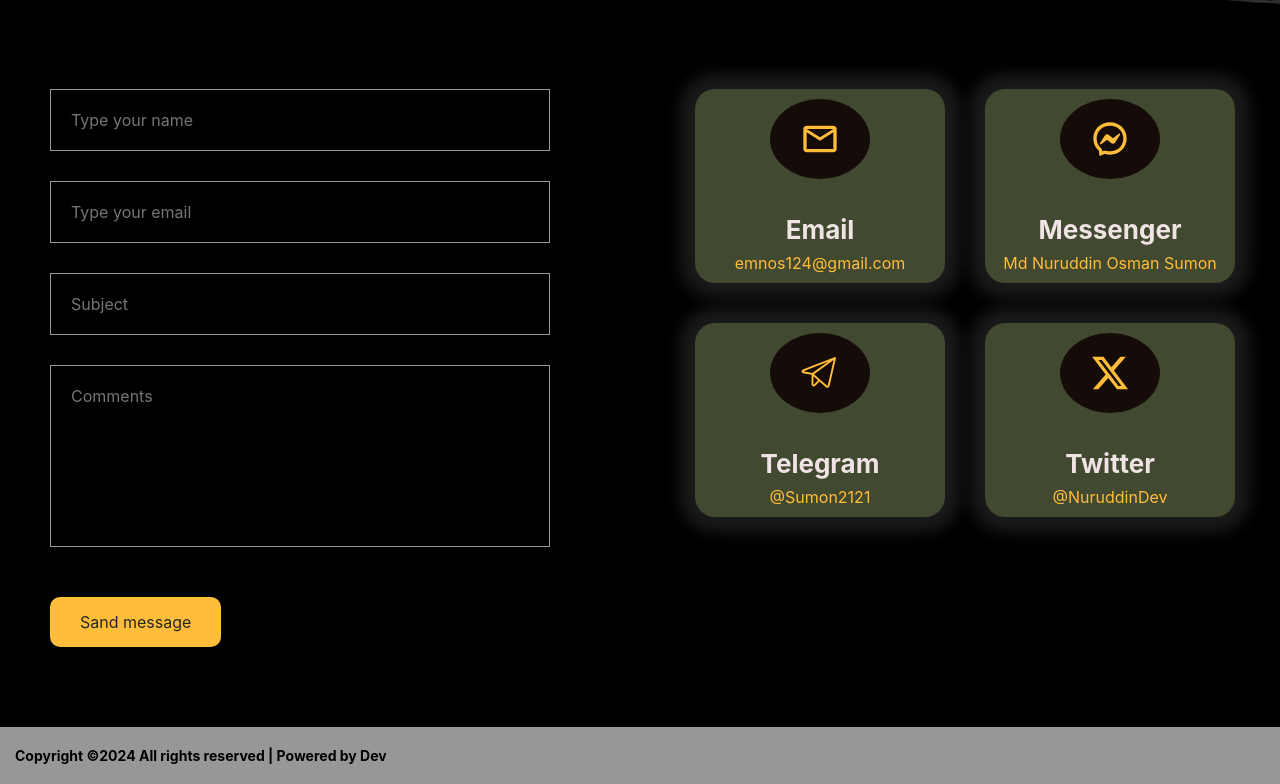
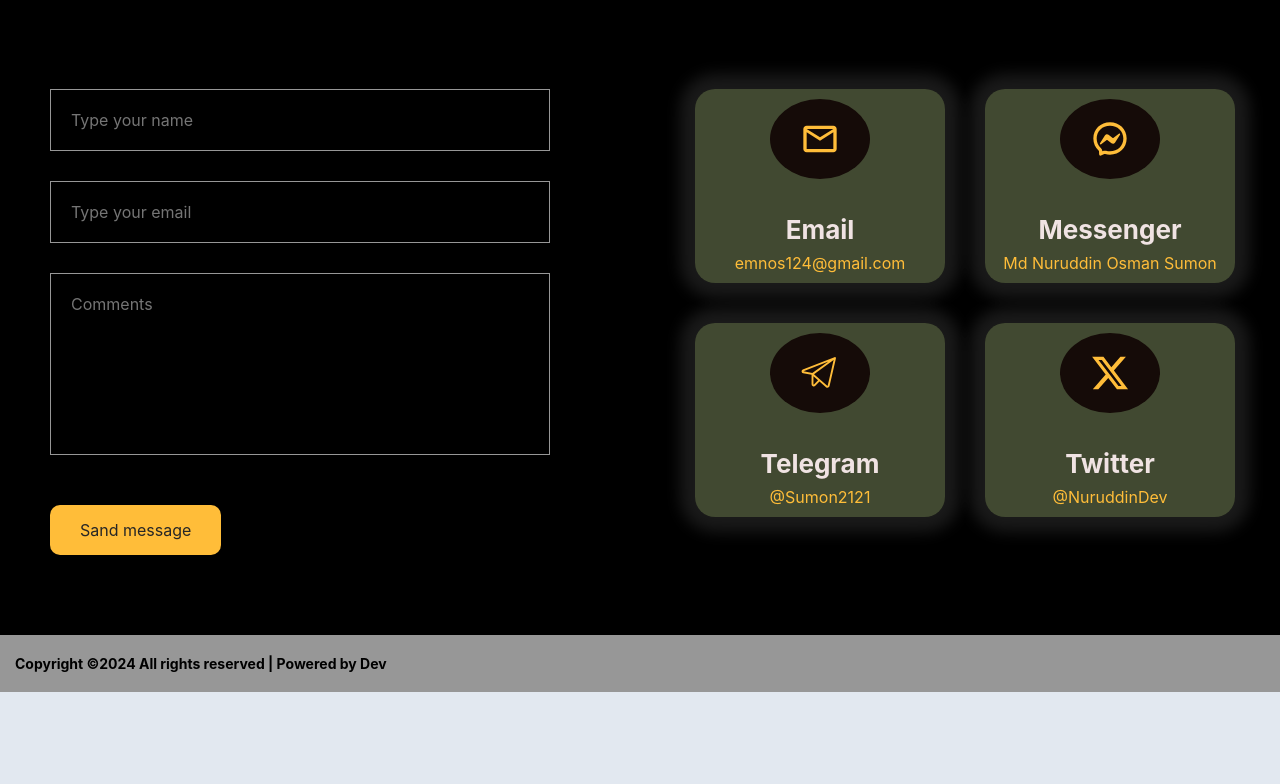
Before and after one commit to nuruddin-osman/checkPortfolio, a React (Vite) app: page / in a window 1280 px wide. Shown: the part 4198-4982 px from the top of the page. After the commit the page ends 4890 px from the top, so only its background shows below. Built offline with nearby package versions, Linux system fonts and the light colour scheme.

Commit message:
emailJS successfully add

```diff
--- a/package.json
+++ b/package.json
@@ -10,6 +10,7 @@
     "preview": "vite preview"
   },
   "dependencies": {
+    "@emailjs/browser": "^4.1.0",
     "react": "^18.2.0",
     "react-dom": "^18.2.0",
     "react-icons": "^5.0.1"
--- a/src/sections/contacts/Contact.jsx
+++ b/src/sections/contacts/Contact.jsx
@@ -1,21 +1,41 @@
-import React from 'react'
+import React, { useRef, useEffect } from 'react'
 import './contact.css'
 import { MdOutlineMail } from "react-icons/md";
 import { RiMessengerLine } from "react-icons/ri";
 import { PiTelegramLogoLight } from "react-icons/pi";
 import { FaXTwitter } from "react-icons/fa6";
+import emailjs from '@emailjs/browser';
 
 const Contact = () => {
+
+    const form = useRef();
+
+    const sendEmail = (e) => {
+      e.preventDefault();
+        emailjs.sendForm('service_b4s6ixg', 'template_1541ek9', form.current, {
+          publicKey: 'yT_-pDVTrVsOdNtN_',
+        })
+        .then(
+          () => {
+            console.log('SUCCESS!');
+          },
+          (error) => {
+            console.log('FAILED...', error.text);
+          },
+          alert("Message send succesfully")
+        );
+    };
+
   return (
     <section id='contact'>
         <div className="contact">
             <h2 className='section_heading'>contact me</h2>
             <div className="contacts">
                 <div className="contact_form">
-                    <form action="communication" className='form'>
-                        <input className='inputField' type="text" name='name' placeholder='Type your name' required />
-                        <input className='inputField' type="email" name='email' placeholder='Type your email' required />
-                        <input className='inputField' type="text" name='subject' placeholder='Subject'/>
+                    <form ref={form} onSubmit={sendEmail} action="communication" className='form'>
+                        <input id='fullNme' className='inputField' type="text" name='name' placeholder='Type your name' required />
+                        <input id='email_id' className='inputField' type="email" name='email' placeholder='Type your email' required />
+                        {/* <input id='suject' className='inputField' type="text" name='subject' placeholder='Subject'/> */}
                         <textarea className='inputField' name="message" id="areaField" spellCheck="false"  placeholder='Comments' rows="7"></textarea>
                         <button type='submit' className='sandBtn'>Sand message</button>
                     </form>
```
Also changed, not shown: 1 other file (tests, documents, lock files or other folders).
